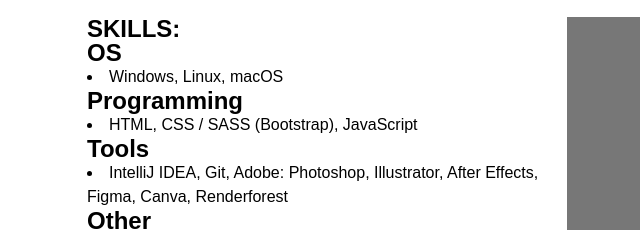
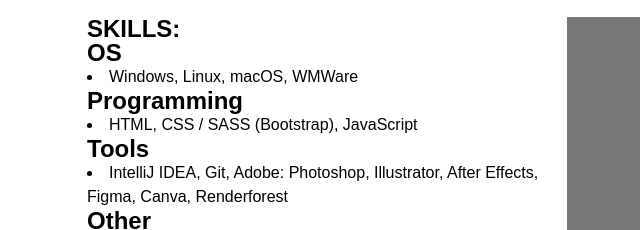
Before and after one commit to iryna-berezinska/resume_IB, a plain HTML site: page index.html in a window 1280 px wide. Shown: the part 1358-1588 px from the top of the page, 63-703 px from the left. Drawn offline with Linux system fonts and the light colour scheme.

Commit message:
Update index.html

```diff
--- a/index.html
+++ b/index.html
@@ -102,7 +102,7 @@
         <div class="text">
             <h2 class="head">SKILLS: <br/></h2>
             <h2 class="head_2">OS</h2>
-            <li>Windows, Linux, macOS</li>
+            <li>Windows, Linux, macOS, WMWare</li>
 
             <h2 class="head_2">Programming</h2>
             <li>HTML, CSS / SASS (Bootstrap), JavaScript</li>
```
